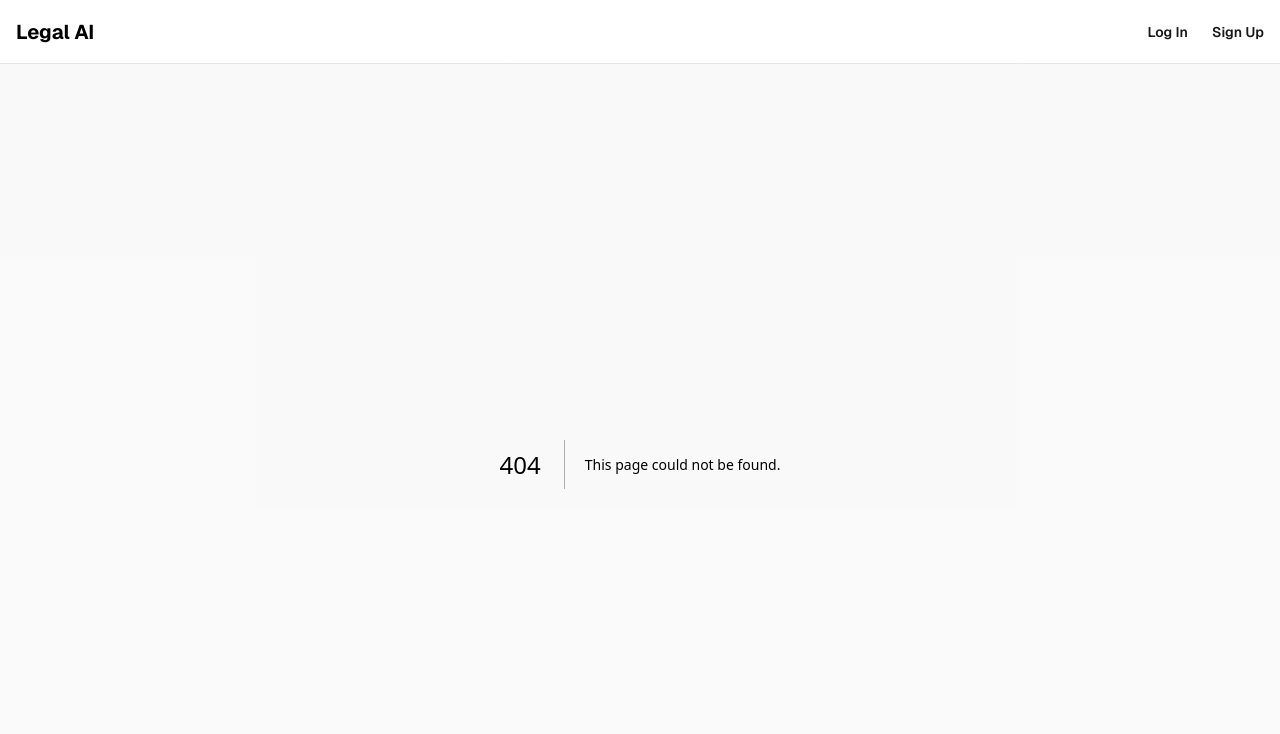
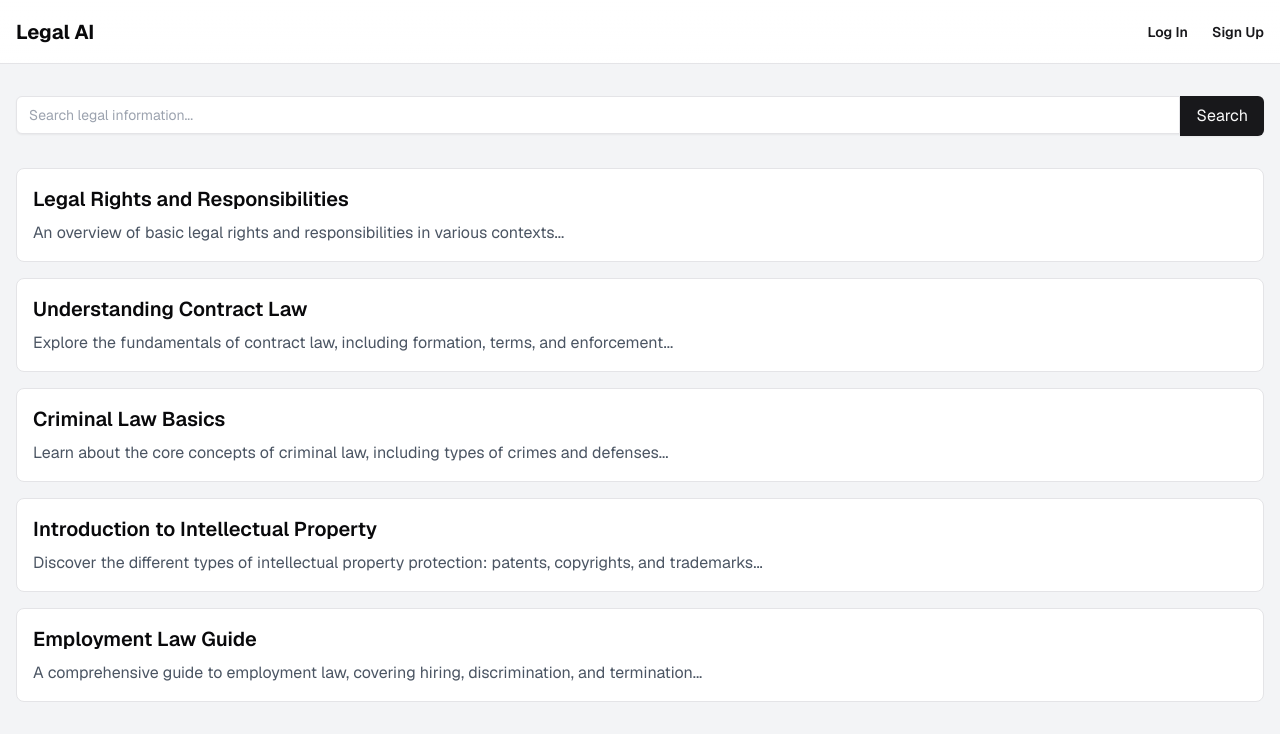
Before and after one commit to Gundalai-Batkhuu/ingroe-frontend, a Next.js app in the folder frontend/: page /search-results in a window 1280 px wide. Before the commit this address had no page. Shown: the top 734 px of the page. Built offline with nearby package versions, Linux system fonts and the light colour scheme.

Commit message:
Added search results page prototype

```diff
--- /dev/null
+++ b/frontend/app/auth.js
@@ -0,0 +1,43 @@
+import NextAuth from 'next-auth'
+import Credentials from 'next-auth/providers/credentials'
+import { authConfig } from './auth.config'
+import { getStringFromBuffer } from './lib/utils'
+import { getUser } from './app/login/actions'
+
+export const { auth, signIn, signOut } = NextAuth({
+  ...authConfig,
+  providers: [
+    Credentials({
+      async authorize(credentials) {
+        if (!credentials || !credentials.email || !credentials.password) {
+          return null
+        }
+
+        const email = credentials.email
+        const password = credentials.password
+
+        if (typeof email !== 'string' || !email.includes('@') || typeof password !== 'string' || password.length < 6) {
+          return null
+        }
+
+        const user = await getUser(email)
+
+        if (!user) return null
+
+        const encoder = new TextEncoder()
+        const saltedPassword = encoder.encode(password + user.salt)
+        const hashedPasswordBuffer = await crypto.subtle.digest(
+          'SHA-256',
+          saltedPassword
+        )
+        const hashedPassword = getStringFromBuffer(hashedPasswordBuffer)
+
+        if (hashedPassword === user.password) {
+          return user
+        } else {
+          return null
+        }
+      }
+    })
+  ]
+})
--- /dev/null
+++ b/frontend/app/chat/layout.js
@@ -0,0 +1,8 @@
+
+export default async function ChatLayout({ children }) {
+  return (
+    <div className="relative flex h-[calc(100vh_-_theme(spacing.16))] overflow-hidden">
+      {children}
+    </div>
+  )
+}
--- /dev/null
+++ b/frontend/app/chat/page.js
@@ -0,0 +1,11 @@
+
+export const metadata = {
+  title: 'Next.js AI Chatbot'
+}
+
+export default async function ChatPage() {
+
+  return (
+      <></>
+  )
+}
--- a/frontend/app/components/login-form.js
+++ b/frontend/app/components/login-form.js
@@ -2,7 +2,7 @@
 
 import { useFormStatus } from 'react-dom'
 import Link from 'next/link'
-import { IconSpinner } from '@/app/lib/ui/icons'
+import IconSpinner from '@/app/lib/ui/icons'
 
 export default function LoginForm() {
 
--- /dev/null
+++ b/frontend/app/components/search-bar.js
@@ -0,0 +1,64 @@
+import React, { useState, useRef } from 'react';
+
+const SearchBar = ({ placeholder = "Search...", onSearch }) => {
+  const [query, setQuery] = useState("");
+  const inputRef = useRef(null);
+
+  const handleSearch = (e) => {
+    e.preventDefault();
+    if (onSearch) {
+      onSearch(query);
+    }
+  };
+
+  const handleClear = () => {
+    setQuery("");
+    if (inputRef.current) {
+      inputRef.current.focus();
+    }
+  };
+
+  return (
+    <form onSubmit={handleSearch} className="flex">
+      <div className="relative flex-grow">
+        <input
+          ref={inputRef}
+          type="text"
+          className="
+            w-full sm:text-sm bg-background text-foreground
+            border border-input rounded-l-md shadow-sm
+            pl-3 pr-10 py-2
+            focus:outline-none focus:ring-1 focus:ring-primary focus:border-primary
+          "
+          placeholder={placeholder}
+          value={query}
+          onChange={(e) => setQuery(e.target.value)}
+        />
+        {query && (
+          <button
+            type="button"
+            onClick={handleClear}
+            className="absolute inset-y-0 right-0 flex items-center pr-3 text-muted-foreground hover:text-foreground"
+          >
+            <svg xmlns="http://www.w3.org/2000/svg" className="h-5 w-5" viewBox="0 0 20 20" fill="currentColor">
+              <path fillRule="evenodd" d="M10 18a8 8 0 100-16 8 8 0 000 16zM8.707 7.293a1 1 0 00-1.414 1.414L8.586 10l-1.293 1.293a1 1 0 101.414 1.414L10 11.414l1.293 1.293a1 1 0 001.414-1.414L11.414 10l1.293-1.293a1 1 0 00-1.414-1.414L10 8.586 8.707 7.293z" clipRule="evenodd" />
+            </svg>
+          </button>
+        )}
+      </div>
+      <button
+        type="submit"
+        className="
+          bg-primary text-primary-foreground hover:bg-primary/90
+          px-4 py-2 rounded-r-md shadow-sm
+          focus:outline-none focus:ring-1 focus:ring-primary focus:ring-offset-1
+          transition duration-150 ease-in-out
+        "
+      >
+        Search
+      </button>
+    </form>
+  );
+};
+
+export default SearchBar;
--- /dev/null
+++ b/frontend/app/components/sidebar-desktop.js
@@ -0,0 +1,18 @@
+import { Sidebar } from '@/components/sidebar'
+
+import { auth } from '@/auth'
+import { ChatHistory } from '@/components/chat-history'
+
+export async function SidebarDesktop() {
+  const session = await auth()
+
+  if (!session?.user?.id) {
+    return null
+  }
+
+  return (
+    <Sidebar className="peer absolute inset-y-0 z-30 hidden -translate-x-full border-r bg-muted duration-300 ease-in-out data-[state=open]:translate-x-0 lg:flex lg:w-[250px] xl:w-[300px]">
+      <ChatHistory userId={session.user.id} />
+    </Sidebar>
+  )
+}
--- a/frontend/app/components/signup-form.js
+++ b/frontend/app/components/signup-form.js
@@ -2,7 +2,7 @@
 
 import { useFormStatus } from 'react-dom'
 import Link from 'next/link'
-import { IconSpinner } from '@/app/lib/ui/icons'
+import IconSpinner from '@/app/lib/ui/icons'
 export default function SignupForm() {
 
   return (
--- a/frontend/app/layout.js
+++ b/frontend/app/layout.js
@@ -6,7 +6,7 @@ import { Providers } from './/components/providers'
 import Header from './/components/header'
 
 export const metadata = {
-    title: "Create Next App",
+    title: "Legal AI",
     description: "Generated by create next app",
 };
 
--- a/frontend/app/page.js
+++ b/frontend/app/page.js
@@ -3,22 +3,29 @@
 import React, {useState} from "react";
 import CountrySelector from "@/app/components/country-selector";
 import {COUNTRIES} from "@/app/lib/countries";
+import SearchBar from "@/app/components/search-bar";
 
 export default function Home() {
     const [isOpen, setIsOpen] = useState(false);
     // Default this to a country's code to preselect it
     const [country, setCountry] = useState("AU");
-
+    const handleSearch = (query) => {
+        console.log('Searching for:', query);
+        // Implement your search logic here
+    };
 
     return (
         <div className="flex flex-col items-center justify-between p-24">
-            <div className="flex flex-col items-center justify-center space-y-8">
+            <div className="flex flex-col items-center justify-center space-y-8 w-full max-w-4xl">
                 <h1 className="text-4xl font-bold">Welcome to the Legal AI App!</h1>
                 <p className="text-lg text-center">
-                    Get started by choosing a country to view its legal information.
+                    Get started by choosing a country and searching with keywords to find legal information.
                 </p>
+                <div className="w-2/3 px-5">
+                    <SearchBar placeholder="Type your keywords here ..." onSearch={handleSearch}/>
+                </div>
                 <div className="w-96 px-5">
-                    <label className="block text-sm font-medium">
+                    <label className="block text-sm font-medium mb-2">
                         Select a country
                     </label>
                     <CountrySelector
@@ -30,7 +37,6 @@ export default function Home() {
                     />
                 </div>
             </div>
-
         </div>
     );
 }
--- /dev/null
+++ b/frontend/app/search-results/page.js
@@ -0,0 +1,81 @@
+'use client'
+
+import React, { useState } from "react";
+import SearchBar from "@/app/components/search-bar";
+
+// Mock data for search results
+const mockResults = [
+  { id: 1, title: "Legal Rights and Responsibilities", snippet: "An overview of basic legal rights and responsibilities in various contexts..." },
+  { id: 2, title: "Understanding Contract Law", snippet: "Explore the fundamentals of contract law, including formation, terms, and enforcement..." },
+  { id: 3, title: "Criminal Law Basics", snippet: "Learn about the core concepts of criminal law, including types of crimes and defenses..." },
+  { id: 4, title: "Introduction to Intellectual Property", snippet: "Discover the different types of intellectual property protection: patents, copyrights, and trademarks..." },
+  { id: 5, title: "Employment Law Guide", snippet: "A comprehensive guide to employment law, covering hiring, discrimination, and termination..." },
+];
+
+const ContentItem = ({ item, isSelected, onToggle }) => {
+  return (
+    <div
+      className={`p-4 border rounded-lg mb-4 cursor-pointer transition-colors ${
+        isSelected ? 'bg-blue-100 border-blue-500' : 'bg-white hover:bg-gray-50'
+      }`}
+      onClick={() => onToggle(item.id)}
+    >
+      <h2 className="text-xl font-semibold mb-2">{item.title}</h2>
+      <p className="text-gray-600">{item.snippet}</p>
+    </div>
+  );
+};
+
+export default function Home() {
+  const [searchQuery, setSearchQuery] = useState("");
+  const [selectedItems, setSelectedItems] = useState([]);
+
+  const handleSearch = (query) => {
+    console.log('Searching for:', query);
+    setSearchQuery(query);
+    // In a real application, you would fetch search results here
+  };
+
+  const toggleItemSelection = (id) => {
+    setSelectedItems(prev =>
+      prev.includes(id) ? prev.filter(item => item !== id) : [...prev, id]
+    );
+  };
+
+  return (
+    <div className="min-h-screen bg-gray-100">
+      <div className="container mx-auto px-4 py-8">
+        <div className="mb-8">
+          <SearchBar placeholder="Search legal information..." onSearch={handleSearch}/>
+        </div>
+
+        {searchQuery && (
+          <div className="mb-4">
+            <p className="text-sm text-gray-600">
+              Showing results for: <span className="font-semibold">{searchQuery}</span>
+            </p>
+          </div>
+        )}
+
+        <div className="space-y-4">
+          {mockResults.map(result => (
+            <ContentItem
+              key={result.id}
+              item={result}
+              isSelected={selectedItems.includes(result.id)}
+              onToggle={toggleItemSelection}
+            />
+          ))}
+        </div>
+
+        {selectedItems.length > 0 && (
+          <div className="fixed bottom-0 left-0 right-0 bg-white p-4 shadow-md">
+            <p className="text-center">
+              {selectedItems.length} item{selectedItems.length > 1 ? 's' : ''} selected
+            </p>
+          </div>
+        )}
+      </div>
+    </div>
+  );
+}
--- a/frontend/package.json
+++ b/frontend/package.json
@@ -14,6 +14,7 @@
     "framer-motion": "^11.3.19",
     "geist": "^1.3.1",
     "next": "14.2.5",
+    "next-auth": "^4.24.7",
     "next-themes": "^0.3.0",
     "react": "^18",
     "react-dom": "^18",
```
Also changed, not shown: 1 other file (tests, documents, lock files or other folders).
